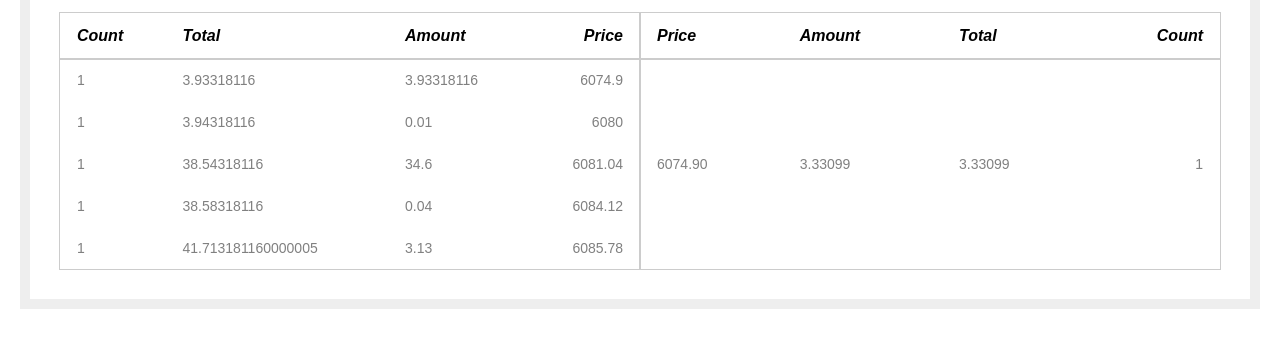
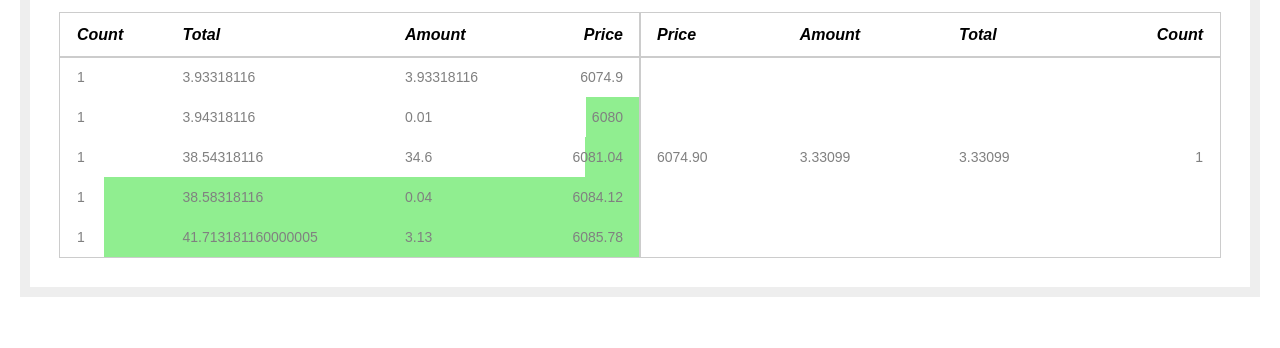
Before and after one commit to galtranspb/Order-book, a website: page source/index.html in a window 1280 px wide. Shown: the part 84-432 px from the top of the page. Drawn offline with nearby package versions, Linux system fonts and the light colour scheme; files that its build step writes are made by us from their sources.

Commit message:
Добавлен цветной бар для bids таблицы

```diff
--- a/source/js/main.js
+++ b/source/js/main.js
@@ -50,19 +50,34 @@ var bidsTable = document.querySelector('.order__tbody--bids'),
   asksTable = document.querySelector('.order__tbody--asks'),
   rowTemplate = document.querySelector('.row-template').content.querySelector('.order__tr');
 
-var getRow = function (obj, value) {
+var getRow = function (obj, prevSum, value) {
   var rowElement = rowTemplate.cloneNode(true);
   var count = rowElement.querySelector('.order__td--first-column'),
     total = rowElement.querySelector('.order__td--second-column'),
     amount = rowElement.querySelector('.order__td--thrid-column'),
     price = rowElement.querySelector('.order__td--fourth-column');
 
+  rowElement.style = 'background-image: linear-gradient(to left, lightgreen ' + value + ', white ' + value + ');';
   count.textContent = obj.numberOfOrders;
-  total.textContent = obj.quantity + value;
+  total.textContent = obj.quantity + prevSum;
   amount.textContent = obj.quantity;
   price.textContent = obj.price;
 
   return rowElement;
+};
+
+var getMaxTotal = function (htmlCollection) {
+  var arr = [];
+
+  Array.from(htmlCollection).forEach(function (el) {
+    arr.push(el.quantity);
+  });
+
+  var maxTotal = arr.reduce(function (sum, current) {
+    return sum + current;
+  }, 0);
+
+  return maxTotal;
 };
 
 var renderTable = function (htmlCollection) {
@@ -70,7 +85,8 @@ var renderTable = function (htmlCollection) {
   var fragment = document.createDocumentFragment();
 
   Array.from(htmlCollection).forEach(function (el) {
-    fragment.appendChild(getRow(el, prevAmount));
+    var lgr = 100 * prevAmount / getMaxTotal(data.asks) + '%';
+    fragment.appendChild(getRow(el, prevAmount, lgr));
     prevAmount += el.quantity;
   })
 
--- a/source/sass/blocks/order.scss
+++ b/source/sass/blocks/order.scss
@@ -72,7 +72,7 @@
 }
 
 .order__td {
-  padding: 13px 17px;
+  padding: 12px 17px;
 
   &--fourth-column {
     text-align: right;
```
